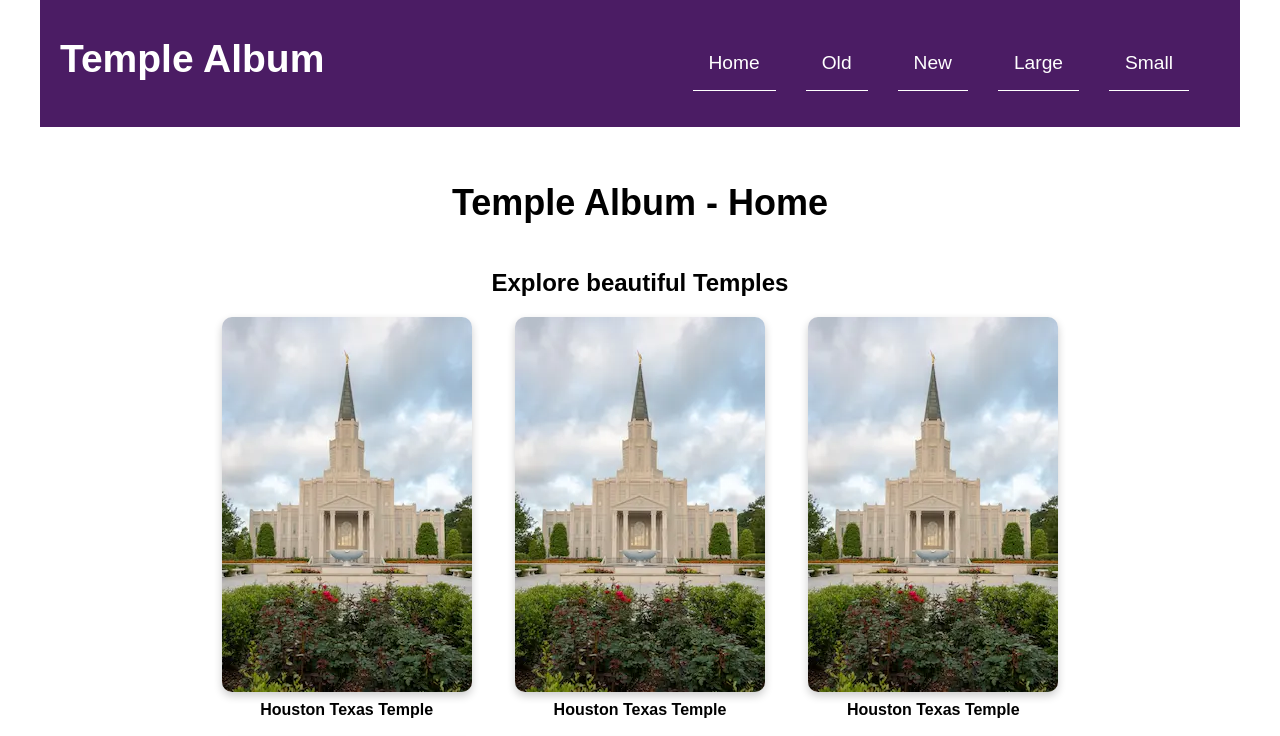
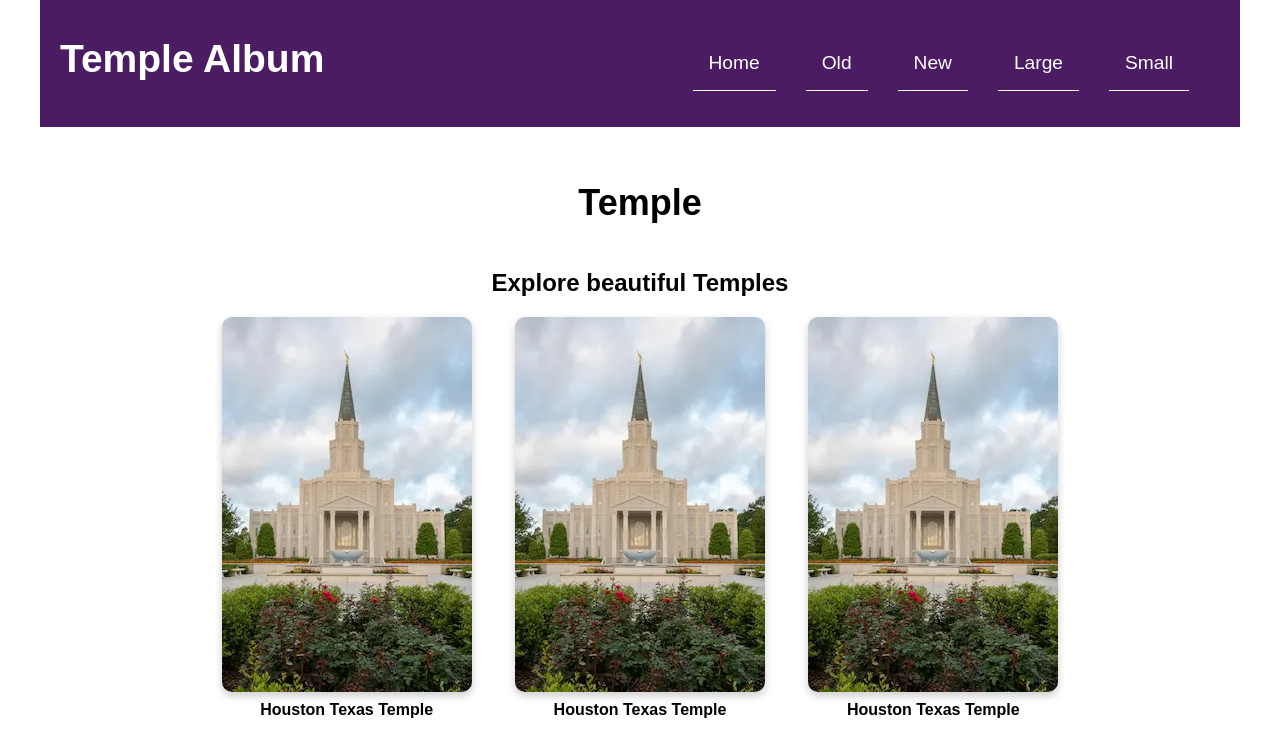
Before and after one commit to alinessbanda/wdd131, a plain HTML site: page temples.html in a window 1280 px wide. Shown: the top 736 px of the page. Drawn offline with Linux system fonts and the light colour scheme.

Commit message:
added the word Temple in h1

```diff
--- a/temples.html
+++ b/temples.html
@@ -35,7 +35,7 @@
     </header>
 
     <main>
-        <h1>Temple Album - Home</h1>
+        <h1>Temple</h1>
         <h2>Explore beautiful Temples</h2>
         <div class="temple-gallery">
 
```
